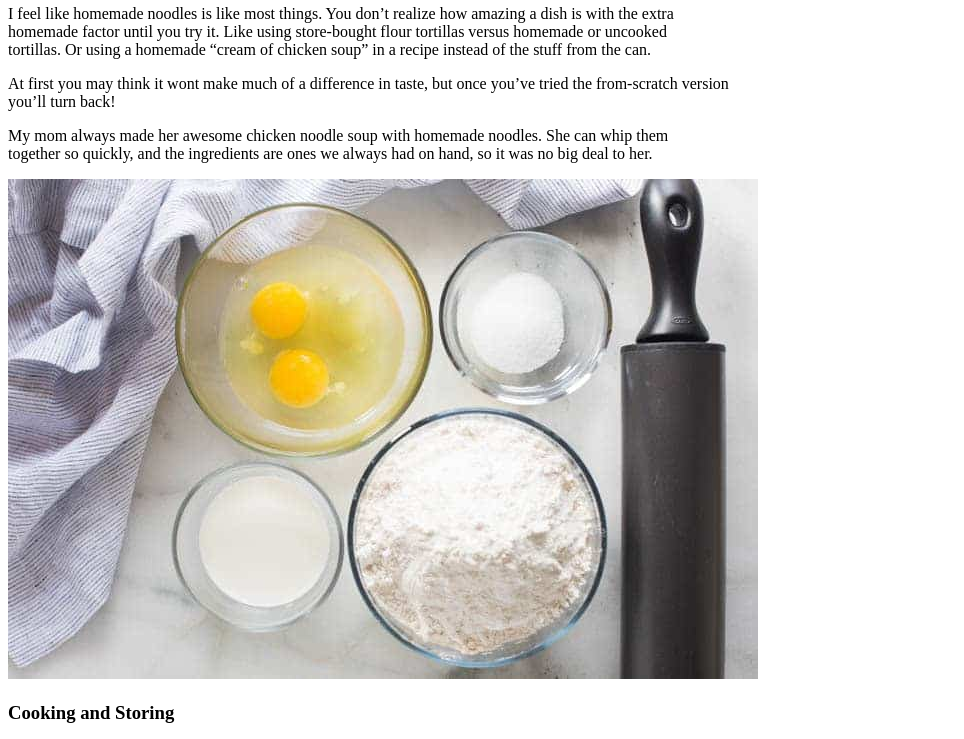
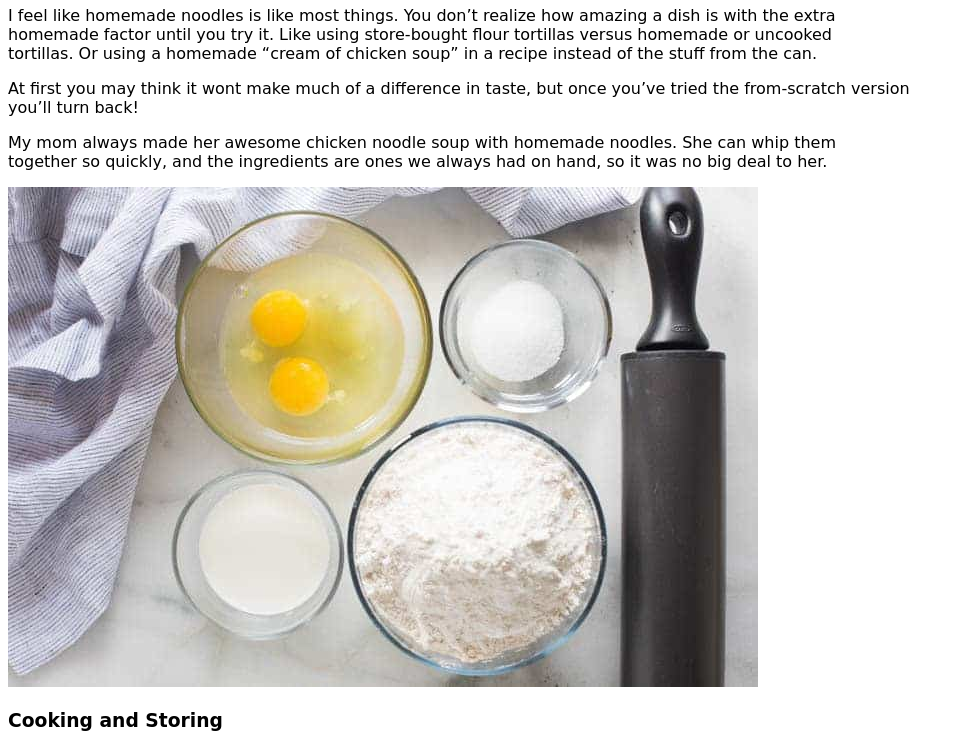
Before and after one commit to EthanKoMines/Odin_Recipes, a plain HTML site: page Recipe/pages/noodles.html in a window 1280 px wide. Shown: the part 75-814 px from the top of the page, without its empty margins (0-964 px from the left). Drawn offline with Linux system fonts and the light colour scheme.

Commit message:
Add cursive to noodles.html

```diff
--- a/Recipe/pages/noodles.html
+++ b/Recipe/pages/noodles.html
@@ -7,6 +7,12 @@
     <title>Noodles</title>
 </head>
 <body>
+    <style>
+        * {
+            font-family: cursive;
+        }
+
+    </style>
     <div>
         <h1 id="header">
             Noodles
```
